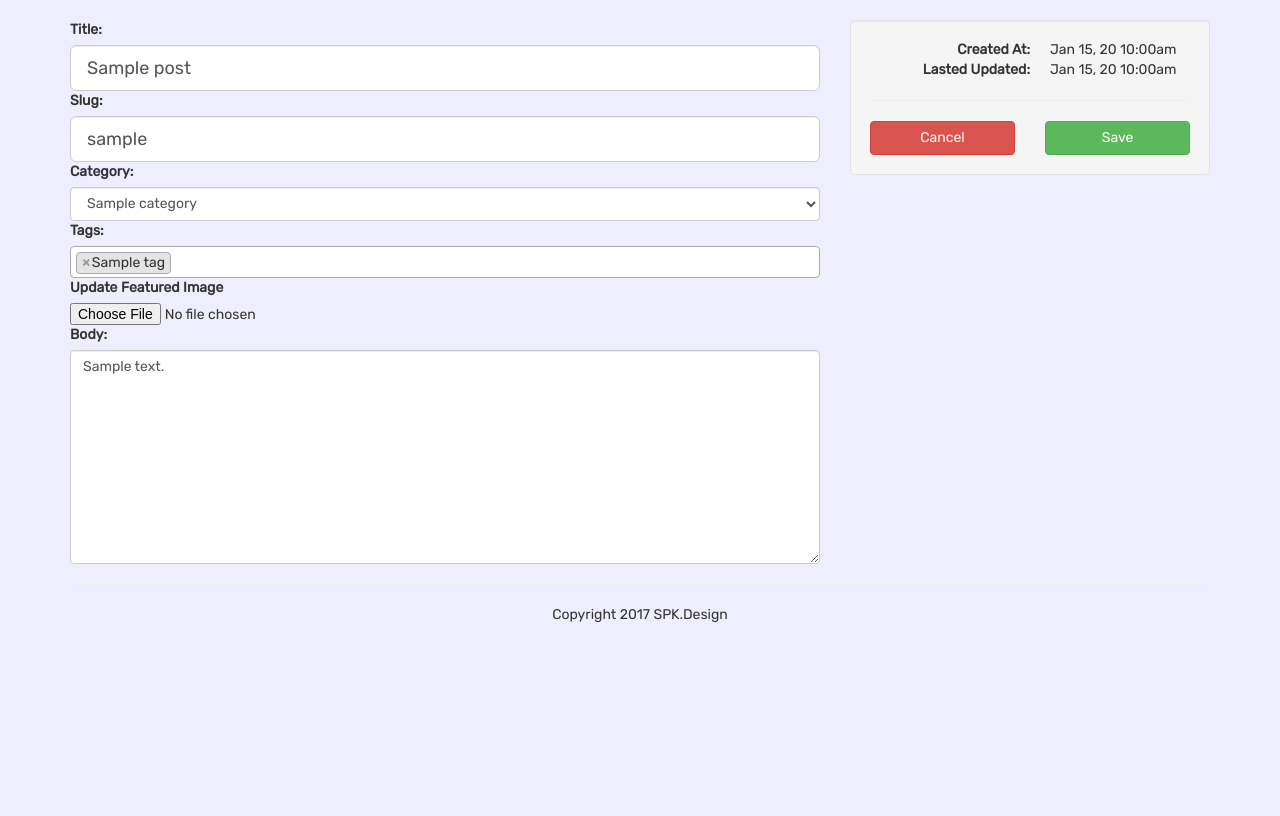
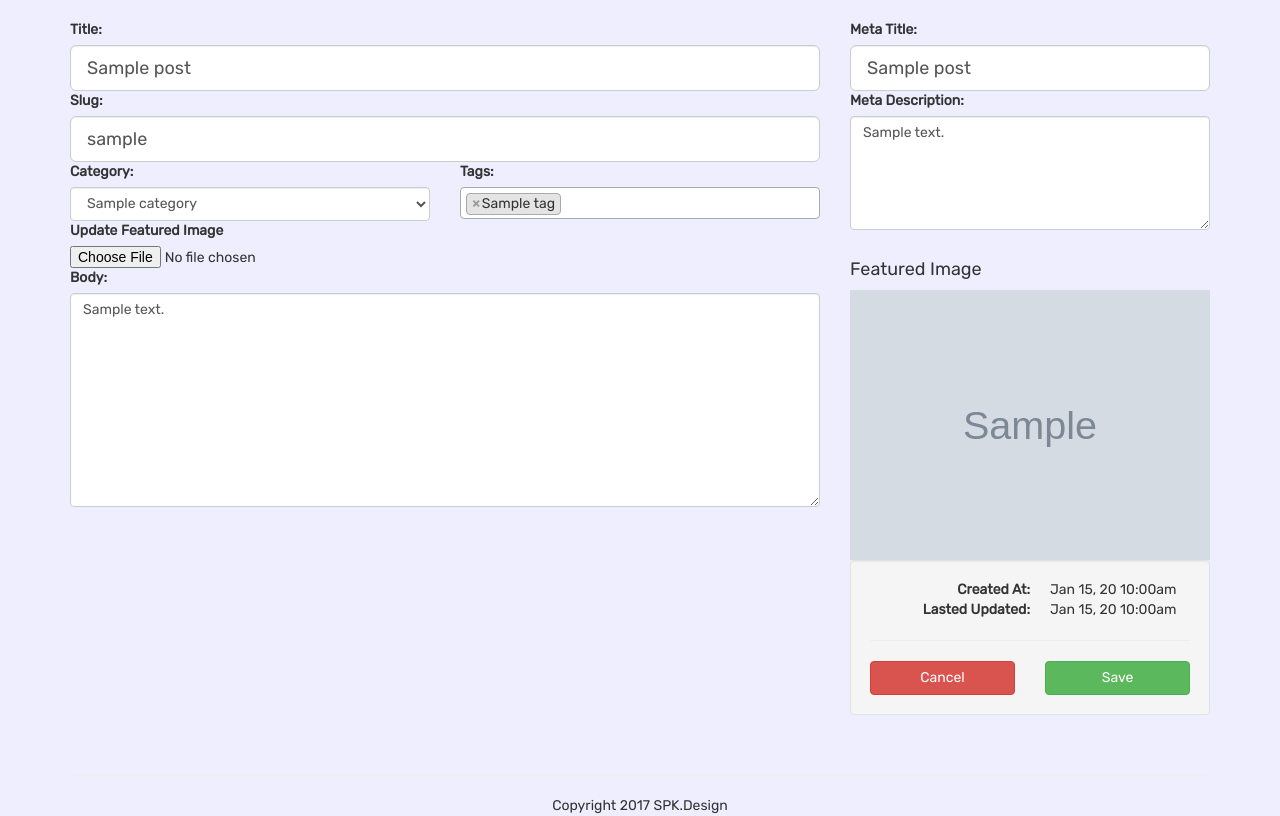
Before and after one commit to spkellydev/laravel-blog, a Laravel app: page /posts/1/edit in a window 1280 px wide. Shown: the part 52-868 px from the top of the page. Before the commit the page ends 800 px from the top, so only its background shows below. Run offline with Laravel 8, Linux system fonts and the light colour scheme; a user stored in the database is signed in; tables that the repository leaves empty hold one stand-in row (values such as "Sample post"); some libraries are stand-ins or nearby versions.

Commit message:
Dynamic Meta Tags added

```diff
--- a/app/Http/Controllers/PostController.php
+++ b/app/Http/Controllers/PostController.php
@@ -63,7 +63,9 @@ class PostController extends Controller
             'slug' => 'required|alpha_dash|min:3|max:255|unique:posts,slug',
             'category_id' => 'required|integer',
             'body' => 'required',
-            'featured_image' => 'sometimes|image'
+            'featured_image' => 'sometimes|image',
+            'meta_title' => 'required|max:255',
+            'meta_description' => 'required'
             ));
         //push to database
         $post = new Post;
@@ -71,6 +73,8 @@ class PostController extends Controller
         $post->title = $request->title;
         $post->slug = $request->slug;
         $post->category_id = $request->category_id;
+        $post->meta_title = $request->meta_title;
+        $post->meta_description = $request->meta_description;
 
         //Purifier for WYSIWIG
         $post->body = Purifier::clean($request->body);
@@ -148,7 +152,9 @@ class PostController extends Controller
                'slug' => "required|alpha_dash|min:3|max:255|unique:posts,slug,$id",
                'category_id' => 'required|integer',
                'body' => 'required',
-               'featured_image' => 'image'
+               'featured_image' => 'image',
+               'meta_title' => 'required|max:255',
+               'meta_description' => 'required'
                ));
         //save in the db
         $post = Post::find($id);
@@ -157,6 +163,8 @@ class PostController extends Controller
         $post->slug = $request->input('slug');
         $post->category_id = $request->input('category_id');
         $post->body = Purifier::clean($request->input('body'));
+        $post->meta_title = $request->input('meta_title');
+        $post->meta_description = $request->input('meta_description');
 
         if ($request->hasFile('featured_image')) {
             //add new photo
--- a/resources/views/blog/index.blade.php
+++ b/resources/views/blog/index.blade.php
@@ -1,5 +1,7 @@
 @extends('main')
 @section('title', 'Blog')
+@section('meta_title', 'My Blog | SPK.Design | PHP JS CSS & More')
+@section('meta_description', "There is so much to learn about web development. Why not see my take on some things? Leave me a comment and we can talk about it.")
 @section('content')
 
 	<div class="row">
--- a/resources/views/blog/single.blade.php
+++ b/resources/views/blog/single.blade.php
@@ -1,5 +1,7 @@
 @extends('main')
 @section('title', " $post->title")
+@section('meta_title', " $post->meta_title")
+@section('meta_description', "$post->meta_description")
 @section('content')
 
 	<section class="row">
--- a/resources/views/pages/about.blade.php
+++ b/resources/views/pages/about.blade.php
@@ -1,5 +1,7 @@
 @extends('main')
 @section('title', 'Contact')
+@section('meta_title', 'SPK.Design | About Me')
+@section('meta_description', "Hey! You should check out this page to see what I'm all about. Maybe you can even recommend something!")
 @section('content')
       <div class="row">
         <div class="col-md-12">
--- a/resources/views/pages/contact.blade.php
+++ b/resources/views/pages/contact.blade.php
@@ -1,5 +1,7 @@
 @extends('main')
 @section('title', 'About')
+@section('meta_title', 'SPK.Design | Contact Me Here')
+@section('meta_description', "Hello! If you need a full stack developer or just want to say hello, feel free to drop me a line!")
 @section('content')
       <div class="row">
         <div class="col-md-12">
--- a/resources/views/pages/welcome.blade.php
+++ b/resources/views/pages/welcome.blade.php
@@ -1,6 +1,8 @@
 @extends('main')
 
 @section('title', 'Home')
+@section('meta_title', 'SPK.Design | Sean Kelly - Full Stack Web Developer')
+@section('meta_description', "Hello! My name is Sean Kelly and I am a full stack developer. My areas of interest are PHP, Node, Vue, React, and Express. Feel free to say hi!")
 
 <section class="homepage-hero">
     <hgroup class="text-center">
--- a/resources/views/partials/_head.blade.php
+++ b/resources/views/partials/_head.blade.php
@@ -3,6 +3,8 @@
     <meta name="viewport" content="width=device-width, initial-scale=1">
     <!-- The above 3 meta tags *must* come first in the head; any other head content must come *after* these tags -->
     <title>SPK.Design Blog | @yield('title')</title>
+    <meta name="title" content="@yield('meta_title')">
+    <meta name="description" content="@yield('meta_description')">
     <!-- change this title for each page -->
 
     <!-- Bootstrap -->
--- a/resources/views/posts/edit.blade.php
+++ b/resources/views/posts/edit.blade.php
@@ -7,11 +7,11 @@
 	<script src="https://cloud.tinymce.com/stable/tinymce.min.js?apiKey=c7yuxn4so9ggjebglk751gqvmghkanssf2bs39mkv0d5l5pd"></script>
 	<script>
 		tinymce.init({
-			selector: 'textarea',
-			browser_spellcheck: true,
+			selector: 'textarea.editable',
 			plugins: 'link image imagetools lists',
 			menubar: 'false',
-			branding: 'false'
+			branding: 'false',
+			browser_spellcheck: true
 		});
 	</script>
 
@@ -24,20 +24,35 @@
 
 		{{ Form::label('slug', 'Slug: ') }}
 		{{ Form::text('slug', null, ["class" => 'form-control input-lg']) }}
-
+		<div class="row">
+		<div class="col-md-6">
 		{{ Form::label('category_id', 'Category:')}}
 		{{ Form::select('category_id', $categories, null, ['class' => 'form-control']) }}
-
+		</div>
+		<div class="col-md-6">
 		{{ Form::label('tags', 'Tags:', ['class' => 'form-spacing-top']) }}
 		{{ Form::select('tags[]', $tags, null, ['class' => 'form-control select2-multi', 'multiple' => 'multiple']) }}
-
+		</div>
+		</div>
 		{{ Form::label('featured_image', 'Update Featured Image') }}
 		{{ Form::file('featured_image') }}
 
 		{{ Form::label('body', 'Body: ') }}
-		{{ Form::textarea('body', null, ['class' => 'form-control']) }}
+		{{ Form::textarea('body', null, ['class' => 'form-control editable']) }}
 	</div>
 	<div class="col-md-4">
+		<div class="metas">
+			{{ Form::label('meta_title', 'Meta Title: ') }}
+			{{ Form::text('meta_title', null, ["class" => 'form-control input-lg']) }}
+
+			{{ Form::label('meta_description', "Meta Description:" ) }}
+			{{ Form::textarea('meta_description', null, ['class' => 'form-control', 'rows' => '5'])}}
+		</div>
+		<br>
+		<div>
+			<h4>Featured Image</h4>
+			<img class="img-responsive" src="{{ asset('images/' . $post->image) }}">
+		</div>
 		<div class="well">
 			<dl class="dl-horizontal">
 				<dt>
@@ -59,6 +74,7 @@
 				</div>
 			</div>
 		</div>
+		<br>
 	</div>
 	{!! Form::close() !!}
 </div>
--- a/resources/views/posts/show.blade.php
+++ b/resources/views/posts/show.blade.php
@@ -14,6 +14,7 @@
 				<span class="label label-default">{{ $tag->name }}</span>
 			@endforeach
 		</div>
+		<p>TITLE: {{ $post->meta_title }}</p>
 		<hr>
 		<div id="backend-comments">
 			<h4>Total Comments <small>{{ $post->comments()->count() }}</small></h4>
```
Also changed, not shown: resources/views/posts/create.blade.php (+9 -2 lines), database/migrations/2017_07_26_080750_add_meta_to_posts.php (added), public/images/dead-meat-1501058187.jpeg (added).
